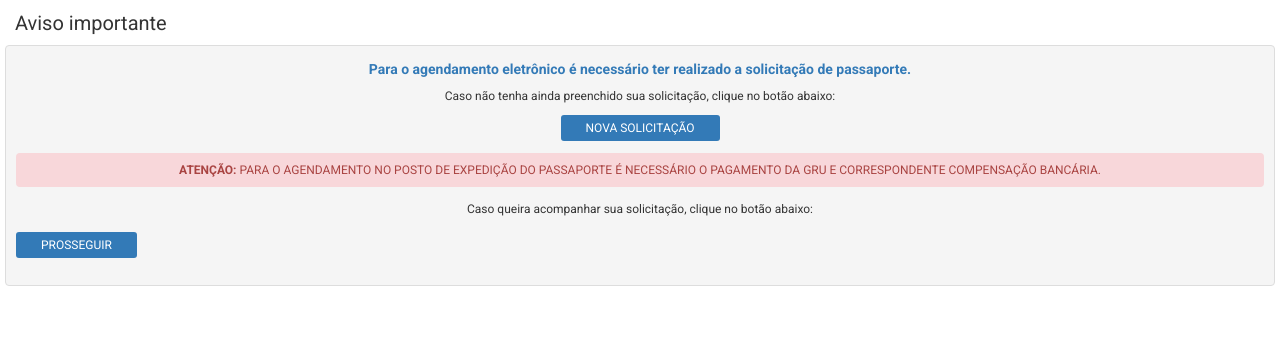
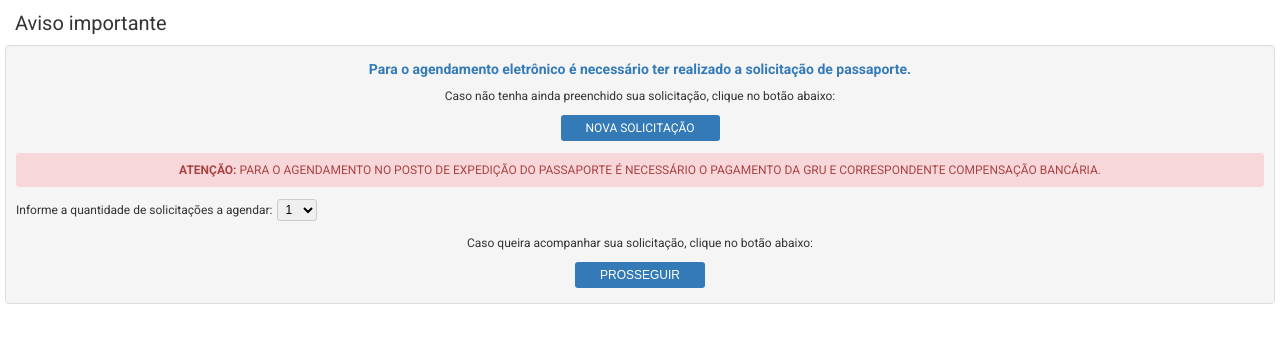
Before and after one commit to Solutionsforce/PassPF, a Flask app: page / in a window 1280 px wide. Shown: the part 187-530 px from the top of the page. Run offline with Flask 3, Linux system fonts and the light colour scheme.

Commit message:
Update appointment booking to allow selecting multiple requests
Modify the appointment booking page to use a form for submitting requests, enabling users to select the quantity of requests to schedule.

Replit-Commit-Author: Agent
Replit-Commit-Session-Id: 3e93581a-23f4-48eb-bf62-fbd709e6e09d
Replit-Commit-Checkpoint-Type: full_checkpoint
Replit-Commit-Event-Id: 03a086da-c0e9-46b7-90c1-62971ad905a4
Replit-Commit-Screenshot-Url: https://storage.googleapis.com/screenshot-production-us-central1/c69ae46c-7eaa-4d13-905b-498ffecf424b/3e93581a-23f4-48eb-bf62-fbd709e6e09d/dsdYVy3

```diff
--- a/templates/index.html
+++ b/templates/index.html
@@ -14,9 +14,21 @@
         <strong>ATENÇÃO:</strong>
         PARA O AGENDAMENTO NO POSTO DE EXPEDIÇÃO DO PASSAPORTE É NECESSÁRIO O PAGAMENTO DA GRU E CORRESPONDENTE COMPENSAÇÃO BANCÁRIA.
     </div>
-    <div class="normal" style="margin-top: 15px;">
-        Caso queira acompanhar sua solicitação, clique no botão abaixo:
-    </div>
-    <a href="https://servicos.pf.gov.br/sinpa/realizarAgendamento.do" target="_blank" class="nova-solicitacao-btn" style="margin-top: 10px; display: inline-block;">PROSSEGUIR</a>
+    <form method="GET" action="https://servicos.pf.gov.br/sinpa/realizarAgendamento.do" target="_blank">
+        <div class="form-section">
+            <label for="quantidade">Informe a quantidade de solicitações a agendar:</label>
+            <select id="quantidade" name="quantidade">
+                <option value="1" selected>1</option>
+                <option value="2">2</option>
+                <option value="3">3</option>
+                <option value="4">4</option>
+                <option value="5">5</option>
+            </select>
+        </div>
+        <div class="normal" style="margin-top: 15px;">
+            Caso queira acompanhar sua solicitação, clique no botão abaixo:
+        </div>
+        <input type="submit" value="PROSSEGUIR">
+    </form>
 </div>
 {% endblock %}
```
